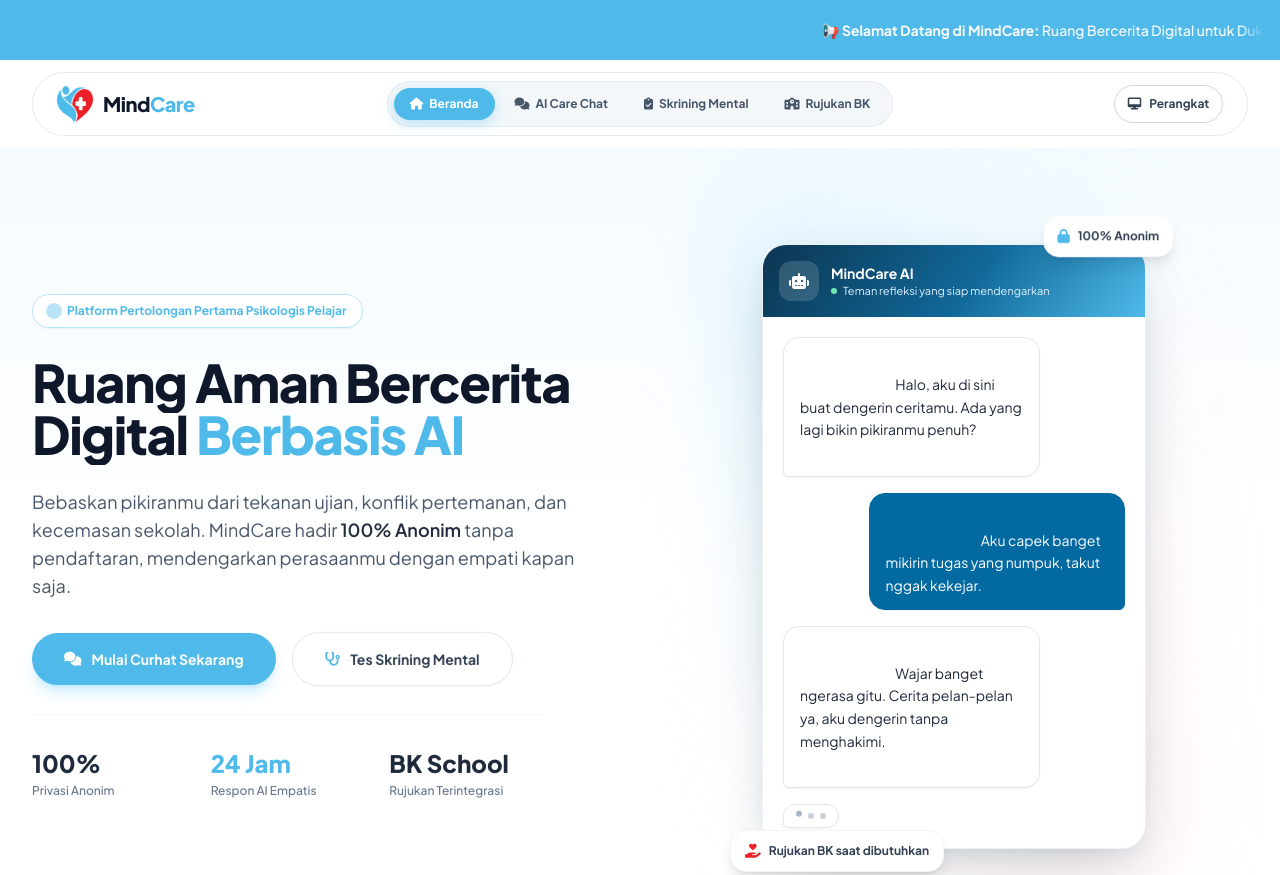
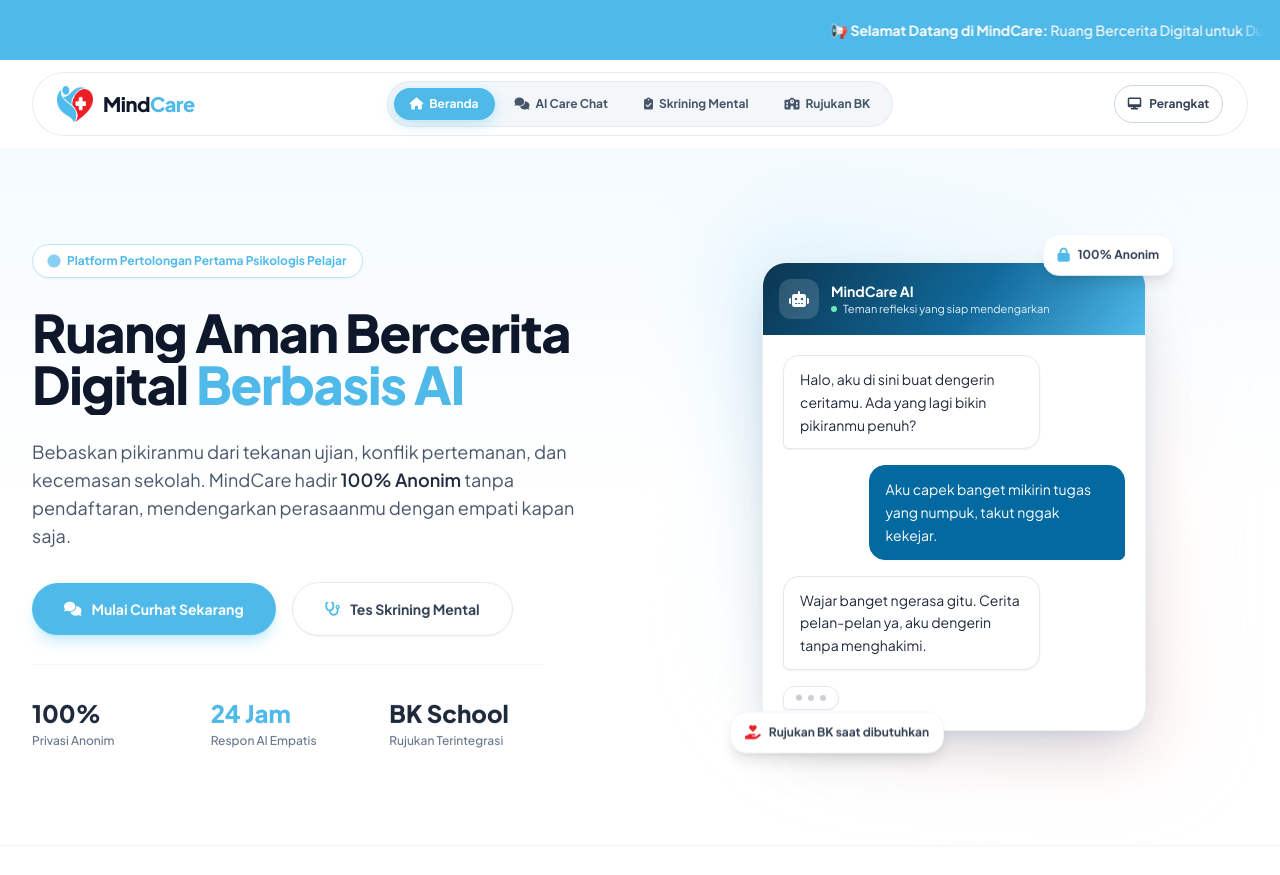
Before and after one commit to sayyidmuhammad2974-lgtm/MindCare, a plain HTML site: page index.html in a window 1280 px wide. Shown: the top 875 px of the page. Drawn offline with nearby package versions, Linux system fonts and the light colour scheme.

Commit message:
feat: Update chat bubble styling for improved readability and alignment

```diff
--- a/css/style.css
+++ b/css/style.css
@@ -235,6 +235,15 @@
 
 html[data-theme="dark"] .chat-bubble-user {
     background-color: #123047;
+}
+
+.hero-preview .chat-bubble {
+    text-align: left;
+}
+.hero-preview .chat-preview-message {
+    margin: 0;
+    text-align: left;
+    text-indent: 0;
 }
 
 .chat-typing-dots {
--- a/index.html
+++ b/index.html
@@ -206,19 +206,19 @@
                             <div class="hero-chat-body p-4 sm:p-5 space-y-4">
                                 <div class="flex w-full justify-start">
                                     <div
-                                        class="chat-bubble chat-bubble-ai max-w-[88%] sm:max-w-[75%] rounded-2xl rounded-bl-md border border-slate-200 bg-white px-4 py-3 text-sm leading-relaxed text-slate-800 shadow-sm whitespace-pre-wrap break-words">
-                                        Halo, aku di sini buat dengerin ceritamu. Ada yang lagi bikin pikiranmu penuh?
+                                        class="chat-bubble chat-bubble-ai max-w-[88%] sm:max-w-[75%] rounded-2xl rounded-bl-md border border-slate-200 bg-white px-4 py-3 text-sm leading-relaxed text-slate-800 shadow-sm whitespace-normal break-words">
+                                        <p class="chat-preview-message">Halo, aku di sini buat dengerin ceritamu. Ada yang lagi bikin pikiranmu penuh?</p>
                                     </div>
                                 </div>
                                 <div class="flex w-full justify-end">
                                     <div
-                                        class="chat-bubble chat-bubble-user max-w-[88%] sm:max-w-[75%] rounded-2xl rounded-br-md border border-sky-700 bg-sky-700 px-4 py-3 text-sm leading-relaxed text-white shadow-sm whitespace-pre-wrap break-words">
-                                        Aku capek banget mikirin tugas yang numpuk, takut nggak kekejar.</div>
+                                        class="chat-bubble chat-bubble-user max-w-[88%] sm:max-w-[75%] rounded-2xl rounded-br-md border border-sky-700 bg-sky-700 px-4 py-3 text-sm leading-relaxed text-white shadow-sm whitespace-normal break-words">
+                                        <p class="chat-preview-message">Aku capek banget mikirin tugas yang numpuk, takut nggak kekejar.</p></div>
                                 </div>
                                 <div class="flex w-full justify-start">
                                     <div
-                                        class="chat-bubble chat-bubble-ai max-w-[88%] sm:max-w-[75%] rounded-2xl rounded-bl-md border border-slate-200 bg-white px-4 py-3 text-sm leading-relaxed text-slate-800 shadow-sm whitespace-pre-wrap break-words">
-                                        Wajar banget ngerasa gitu. Cerita pelan-pelan ya, aku dengerin tanpa menghakimi.
+                                        class="chat-bubble chat-bubble-ai max-w-[88%] sm:max-w-[75%] rounded-2xl rounded-bl-md border border-slate-200 bg-white px-4 py-3 text-sm leading-relaxed text-slate-800 shadow-sm whitespace-normal break-words">
+                                        <p class="chat-preview-message">Wajar banget ngerasa gitu. Cerita pelan-pelan ya, aku dengerin tanpa menghakimi.</p>
                                     </div>
                                 </div>
                                 <div class="flex w-full justify-start">
```
